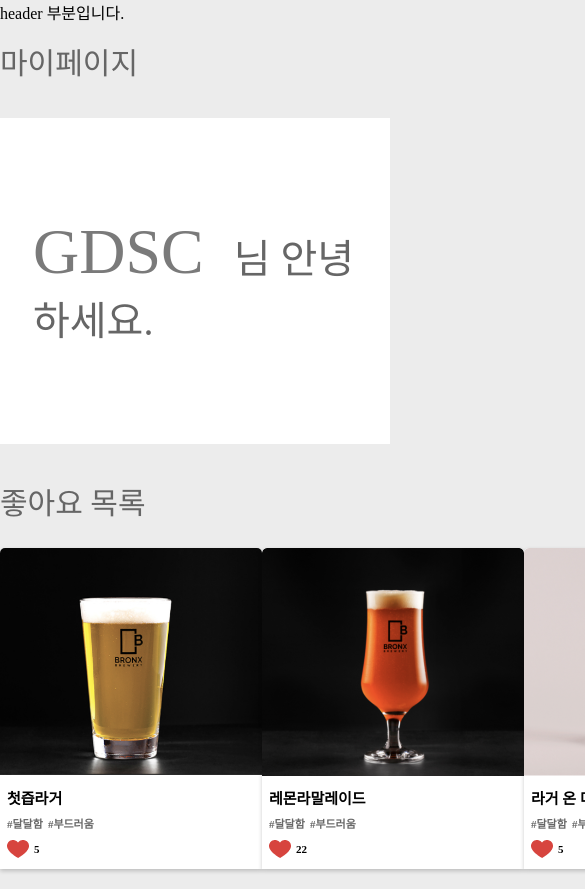
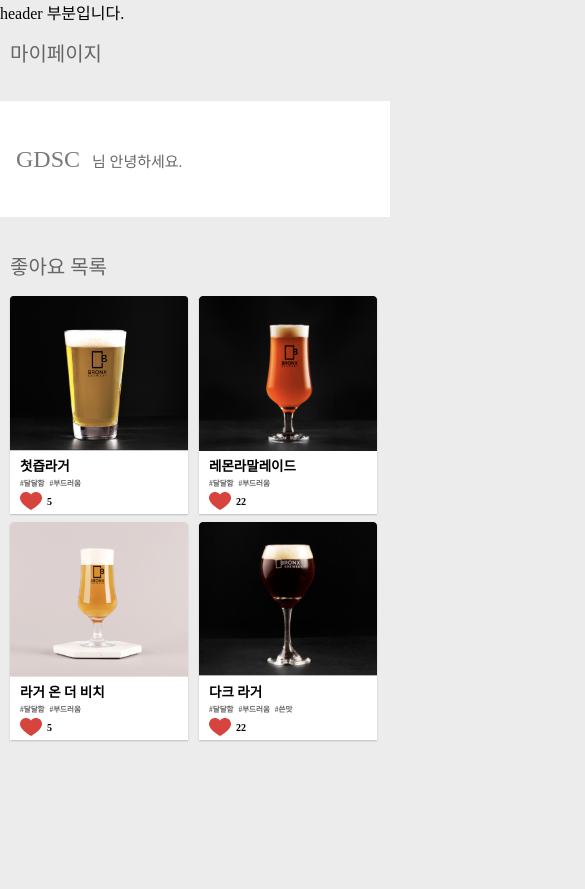
Before and after one commit to FS-2023-FestivalHolic/FH-Front, a React (Create React App) app: page /test in a window 390 px wide. Shown: the top 889 px of the page, 585 px wide, since content can reach past the window. After the commit the page ends 844 px from the top, so only its background shows below. Built offline with nearby package versions, Linux system fonts and the light colour scheme.

Commit message:
design: User page 반응형(Mobile ver) 구현 (#5) - 390px에서의 반응형 구현 - Beer Item 크기 변경 - 좋아요 목록 Item 2개씩 보이도록 변경 - User Page UI 수정(크기)

```diff
--- a/src/components/BeerItem.jsx
+++ b/src/components/BeerItem.jsx
@@ -29,23 +29,45 @@ const Container = styled.div`
   background-color: #ffffff;
   box-shadow: 0px 2px 4px rgba(0, 0, 0, 0.2);
   border-radius: 5px 5px 0 0;
+
+  @media (max-width: 390px) {
+    width: 178px;
+    height: 218px;
+    box-shadow: 0px 1px 2px rgba(0, 0, 0, 0.2);
+    border-radius: 3.5px 3.5px 0 0;
+  }
 `;
 
 const ItemImage = styled.img`
   max-width: 100%;
   height: 228px;
   border-radius: 5px 5px 0 0;
+  objext-fit: cover;
+
+  @media (max-width: 390px) {
+    height: 155px;
+    border-radius: 3.5px 3.5px 0 0;
+  }
 `;
 
 const Description = styled.div`
   display: grid;
   padding: 7px;
   gap: 7px;
+
+  @media (max-width: 390px) {
+    padding: 0 10px;
+    gap: 2px;
+  }
 `;
 
 const ItemName = styled.div`
   font-size: 15px;
   color: #000000;
+
+  @media (max-width: 390px) {
+    font-size:13.5px;
+  }
 `;
 
 const ItemLikes = styled.div`
@@ -53,11 +75,14 @@ const ItemLikes = styled.div`
   display: flex;
   align-items: center;
   color: #000000;
+
+  @media (max-width: 390px) {
+    font-size:10px;
+  }
 `;
 
 const Icon = styled.img`
   margin-right: 5px;
-  border-radius: 5px 5px 0 0;
 `;
 
 const HashTags = styled.div`
@@ -65,6 +90,10 @@ const HashTags = styled.div`
   align-item: center;
   font-size: 11px;
   color: #666666;
+
+  @media (max-width: 390px) {
+    font-size:7.5px;
+  }
 `;
 
 const HashTag = styled.span`
--- a/src/pages/User.jsx
+++ b/src/pages/User.jsx
@@ -17,7 +17,7 @@ const User = () => {
   return (
     <Wrapper>
       <GlobalStyle specialPage={isSpecialPage} />
-      <Container>
+      <RContainer>
         <Title>마이페이지</Title>
         <TopSection>
           <UserContent>
@@ -32,14 +32,19 @@ const User = () => {
             </StyledLink>
           ))}
         </LikeList>
-      </Container>
+      </RContainer>
     </Wrapper>
   );
 };
 
+// 공통된 스타일
 const Wrapper = styled.div`
   margin: 0;
   color: #666666;
+`;
+
+const StyledLink = styled(Link)`
+  text-decoration: none;
 `;
 
 const Container = styled.div`
@@ -52,21 +57,38 @@ const Title = styled.div`
   font-weight: 400;
   padding: 5px 0;
   margin: 10px 0;
+
+  @media (max-width: 390px) {
+    width: 370px;
+    font-size: 20px;
+    padding: 2px 0;
+    margin: 12px auto;
+  }
 `;
 
 const TopSection = styled.div`
   display: flex;
   max-width: 100%;
-  height: 260px;
+  height: 194px;
   background-color: #FFFFFF;
   padding: 33px;
   align-items: center;
   margin: 30px 0;
+
+  @media (max-width: 390px) {
+    height: 84px;
+    padding: 16px;
+    margin: 32px 0;
+  }
 `;
 
 const UserContent = styled.div`
   font-size: 40px;
   align-items: baseline;
+
+  @media (max-width: 390px) {
+    font-size: 15px;
+  }
 `;
 
 const LikeList = styled.div`
@@ -74,6 +96,15 @@ const LikeList = styled.div`
   justify-content:space-between;
   display: flex;
   margin: 20px 0;
+
+  @media (max-width: 390px) {
+    width: 370px;
+    display: grid;
+    grid-template-columns: repeat(2,1fr);
+    grid-gap: 8px;
+    margin: 14px auto;
+    object-fit: cover;
+  }
 `;
 
 const Name = styled.span`
@@ -81,10 +112,22 @@ const Name = styled.span`
   font-weight: 400;
   color: #7A7A7A;
   margin-right: 30px;
+
+  @media (max-width: 390px) {
+    font-size: 24px;
+    margin-right: 12px;
+  }
 `;
 
-const StyledLink = styled(Link)`
-  text-decoration: none;
+const RContainer = styled(Container)`
+  @media (max-width: 390px) {
+    width: 100%;
+  }
+
+  @media (min-width: 390px) and (max-width: 1080px) {
+    width: 100%;
+  }
 `;
 
+
 export default User;
```
